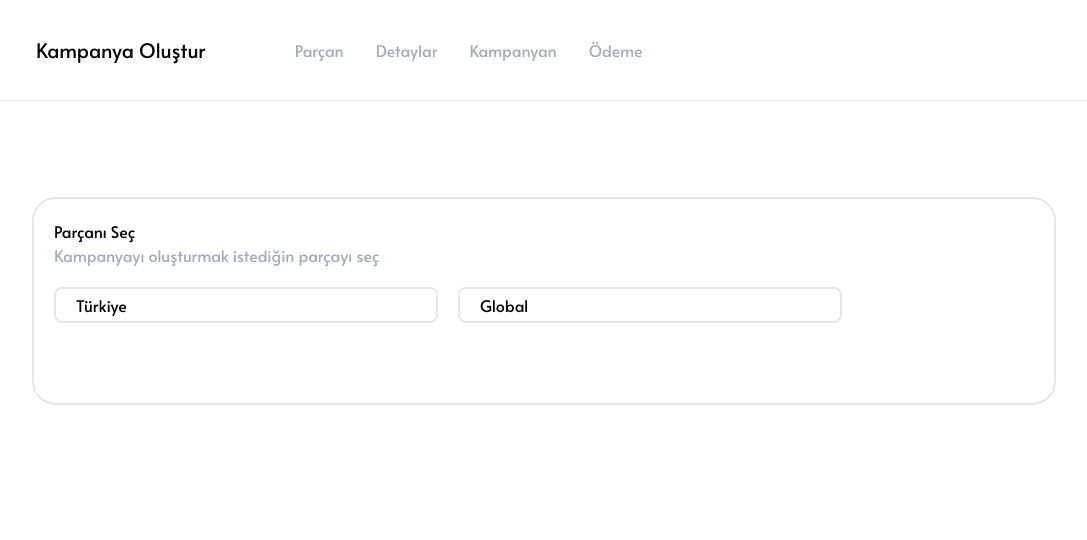
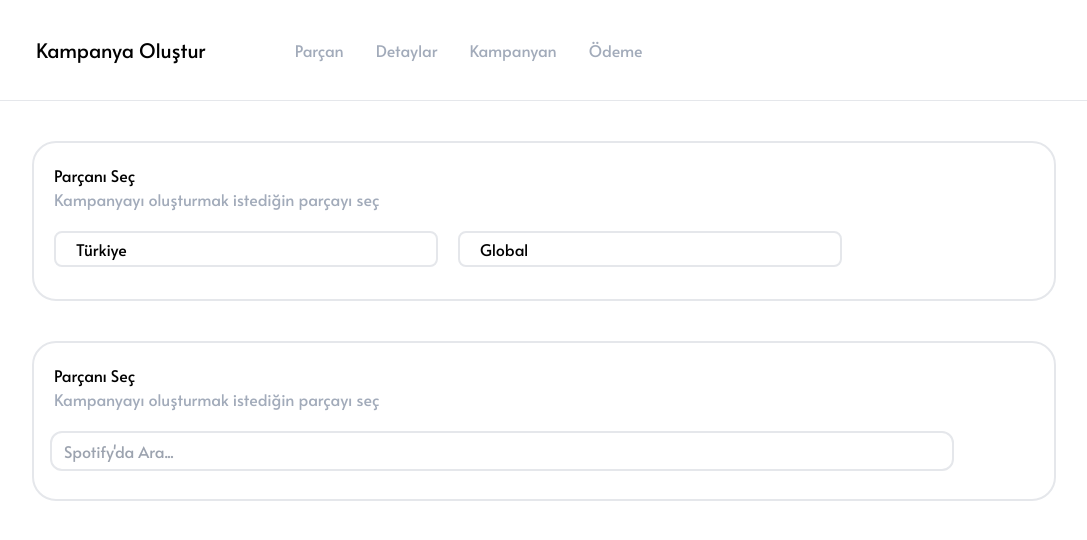
Before and after one commit to neslihanatasever/makrocase, a Next.js app: page /pages/details in a window 1280 px wide. Shown: the top 540 px of the page, without its empty margins (128-1215 px from the left). Built offline with nearby package versions, Linux system fonts and the light colour scheme.

Commit message:
details page

```diff
--- a/app/components/headercomp/page.tsx
+++ b/app/components/headercomp/page.tsx
@@ -1,9 +1,9 @@
-import React from 'react'
+import React from "react";
 
 const HeaderComponent = () => {
   return (
-    <main>
-        <div className="flex items-center justify-between p-9">
+    <header>
+      <div className="flex items-center justify-between p-9">
         <div>
           <h1 className="text-3xl text-xl ml-32">Kampanya Oluştur</h1>
         </div>
@@ -24,8 +24,8 @@ const HeaderComponent = () => {
         </div>
       </div>
       <hr />
-    </main>
-  )
-}
+    </header>
+  );
+};
 
-export default HeaderComponent
+export default HeaderComponent;
--- a/app/layout.tsx
+++ b/app/layout.tsx
@@ -1,6 +1,7 @@
 import type { Metadata } from "next";
 import { Alata } from "next/font/google";
 import "./globals.css";
+import HeaderComponent from "./components/headercomp/page";
 
 const inter = Alata({
   subsets: ["latin"],
@@ -19,7 +20,9 @@ export default function RootLayout({
 }>) {
   return (
     <html lang="en">
-      <body className={inter.className}>{children}</body>
+      <body className={inter.className}>
+         <HeaderComponent /> {/*bu ilk sayfada gözükmeyecek */}
+        {children}</body>
     </html>
   );
 }
--- a/app/page.tsx
+++ b/app/page.tsx
@@ -9,7 +9,7 @@ export default function HomePage() {
       </header>
       <hr />
       <div className="flex items-center justify-center">
-        <Link href="/fragment">
+        <Link href="/pages/fragment">
           <div className="bg-blue mt-9 w-52 h-12 rounded-lg flex items-center justify-center">
             <span className="text-white">Kampanya Oluştur</span>
           </div>
--- a/app/pages/details/page.tsx
+++ b/app/pages/details/page.tsx
@@ -4,8 +4,7 @@ import React from "react";
 export default function DetailsPage() {
   return (
     <main>
-      <HeaderComponent />
-      <div className="w-4/5 h-52 flex flex-col ml-40 border-solid border-2 rounded-3xl mt-24">
+      <div className="w-4/5 h-40 flex flex-col ml-40 border-solid border-2 rounded-3xl mt-10">
         <div className="m-5 flex flex-col">
           <label className="font">Parçanı Seç</label>
           <label className="text-lightgray">
@@ -29,7 +28,23 @@ export default function DetailsPage() {
               </button>
           </div>
         </div>
+      </div>
 
+      <div className="w-4/5 h-40 flex flex-col ml-40 border-solid border-2 rounded-3xl mt-10">
+        <div className="m-5 flex flex-col">
+          <label className="font">Parçanı Seç</label>
+          <label className="text-lightgray">
+            Kampanyayı oluşturmak istediğin parçayı seç
+          </label>
+        </div>
+
+        <div className="ml-4">
+          <input
+            type="text"
+            className="w-[90%] h-10 border-solid border-2 rounded-xl pl-3"
+            placeholder="Spotify'da Ara..."
+          />
+        </div>
       </div>
     </main>
   );
--- a/app/pages/fragment/page.tsx
+++ b/app/pages/fragment/page.tsx
@@ -1,11 +1,10 @@
 import React from "react";
 import ButtonComponent from "../../components/buttoncomp/page";
-import HeaderComponent from "@/app/components/headercomp/page";
+import Link from "next/link";
 
 const FragmentPage = () => {
   return (
     <main className="">
-      <HeaderComponent />
       <div className="w-4/5 h-52 flex flex-col ml-40 border-solid border-2 rounded-3xl mt-24">
         <div className="m-5 flex flex-col">
           <label className="font">Parçanı Seç</label>
```
